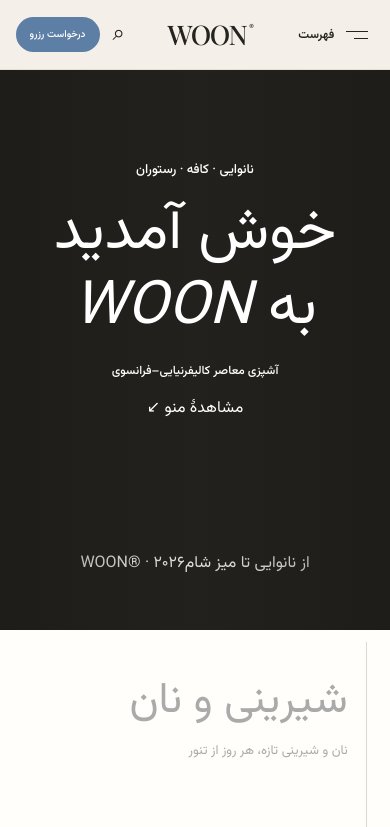
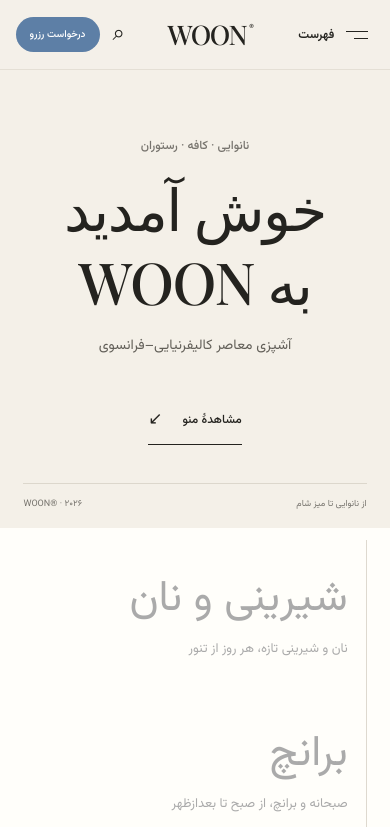
Before and after one commit to sointrn-ops/WOON, a plain HTML site: page index.html in a window 390 px wide. Shown: the top 827 px of the page. Drawn offline with nearby package versions, Linux system fonts and the light colour scheme; a web font is replaced by a local one.

Commit message:
Refine WOON homepage editorial welcome and responsive styling

```diff
--- a/styles.css
+++ b/styles.css
@@ -197,3 +197,83 @@
 .gallery-controls button:hover{background:#34332e;color:#fff}
 .gallery-count{direction:ltr;color:#777166;font:500 11px var(--sans);letter-spacing:1px}
 @media(max-width:600px){.gallery-section{padding:65px 0}.gallery-heading{align-items:start;gap:14px}.gallery-intro{max-width:145px;font-size:11px}.gallery-track{gap:12px;padding:0 6% 10px}.gallery-card{flex-basis:78vw;height:390px}.gallery-controls{margin:14px 6% 0}}
+
+
+/* WOON homepage: clean editorial welcome inspired by the République reference. */
+.home-hero{
+  height:auto;
+  min-height:390px;
+  color:var(--ink);
+  background:var(--paper);
+  display:flex;
+  flex-direction:column;
+  justify-content:center;
+  overflow:hidden;
+}
+.home-hero:after{display:none}
+.home-hero .hero-copy{
+  width:min(100%,1050px);
+  padding:68px 24px 48px;
+}
+.home-hero .hero-kicker{
+  color:var(--muted);
+  font:500 12px/1.8 var(--fa);
+  letter-spacing:0;
+}
+.home-hero h1{
+  color:var(--ink);
+  font:400 clamp(58px,8vw,100px)/1.28 var(--serif);
+  letter-spacing:-1.5px;
+  margin:12px 0 14px;
+}
+.home-hero h1 em{font-style:normal;font-weight:500}
+.home-hero .hero-copy>p:last-of-type{
+  color:#625f58;
+  font:400 14px/2 var(--fa);
+  letter-spacing:0;
+}
+.hero-action{
+  display:inline-flex;
+  align-items:center;
+  gap:20px;
+  margin-top:22px;
+  padding:11px 0;
+  border-bottom:1px solid var(--ink);
+  color:var(--ink);
+  font:500 12px var(--fa);
+}
+.hero-action span{font-size:17px}
+.home-hero .hero-caption{
+  width:84%;
+  margin:0 auto;
+  padding:13px 0 17px;
+  border-top:1px solid var(--line);
+  display:flex;
+  justify-content:space-between;
+  gap:15px;
+  color:var(--muted);
+  font:400 10px var(--fa);
+}
+.home-statement .statement-link{
+  margin-top:22px;
+  padding-bottom:5px;
+  border-bottom:1px solid #ffffffa0;
+  color:#fff;
+  font:500 12px var(--fa);
+}
+.category-media{position:sticky}
+.category-image-label{
+  position:absolute;
+  z-index:2;
+  right:25px;
+  bottom:22px;
+  color:#fff;
+  font:400 12px var(--fa);
+  text-shadow:0 1px 8px #0008;
+}
+@media(max-width:600px){
+  .home-hero{min-height:330px}
+  .home-hero .hero-copy{padding:54px 20px 38px}
+  .home-hero h1{font-size:58px}
+  .home-hero .hero-caption{width:88%;font-size:9px}
+}
```
